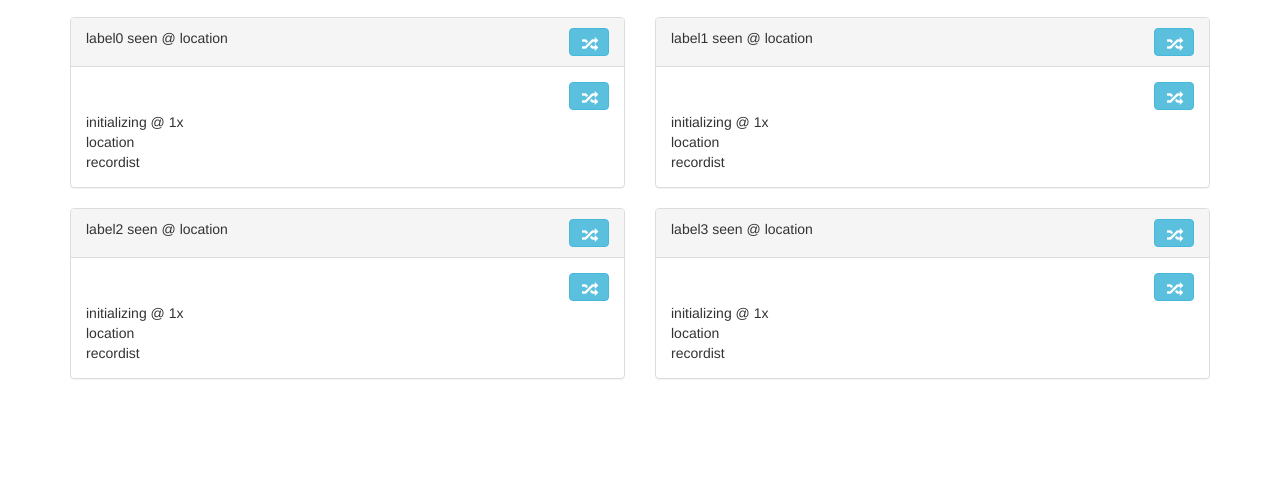
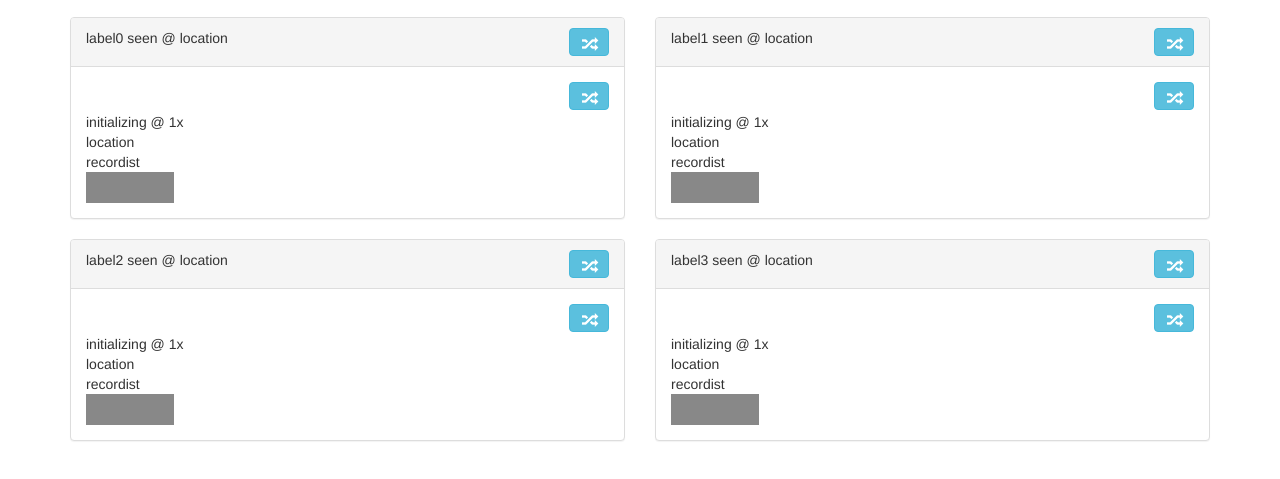
Before and after one commit to wfwalker/loco-xeno-canto, a website: page client/quartet.html in a window 1280 px wide. Shown: the part 137-616 px from the top of the page. Drawn offline with Linux system fonts and the light colour scheme; files whose address does not match are found by name.

Commit message:
use placeholder for CC license image

```diff
--- a/client/quartet.html
+++ b/client/quartet.html
@@ -39,7 +39,7 @@
 							<span class='status'>initializing</span> @ <span class='playbackRate'>1x</span>
 							<div class='recordingLocation'>location</div>
 							<div class='recordist'>recordist</div>
-							<img class='license'></img>
+							<img class='license' src='/cc-placeholder.png'></img>
 						</div>
 					</div>
 				</div>
@@ -56,7 +56,7 @@
 							<span class='status'>initializing</span> @ <span class='playbackRate'>1x</span>
 							<div class='recordingLocation'>location</div>
 							<div class='recordist'>recordist</div>
-							<img class='license'></img>
+							<img class='license' src='/cc-placeholder.png'></img>
 						</div>
 					</div>
 				</div>
@@ -75,7 +75,7 @@
 							<span class='status'>initializing</span> @ <span class='playbackRate'>1x</span>
 							<div class='recordingLocation'>location</div>
 							<div class='recordist'>recordist</div>
-							<img class='license'></img>
+							<img class='license' src='/cc-placeholder.png'></img>
 						</div>
 					</div>
 				</div>
@@ -92,7 +92,7 @@
 							<span class='status'>initializing</span> @ <span class='playbackRate'>1x</span>
 							<div class='recordingLocation'>location</div>
 							<div class='recordist'>recordist</div>
-							<img class='license'></img>
+							<img class='license' src='/cc-placeholder.png'></img>
 						</div>
 					</div>
 				</div>
```
Also changed, not shown: client/cc-placeholder.png (added).
